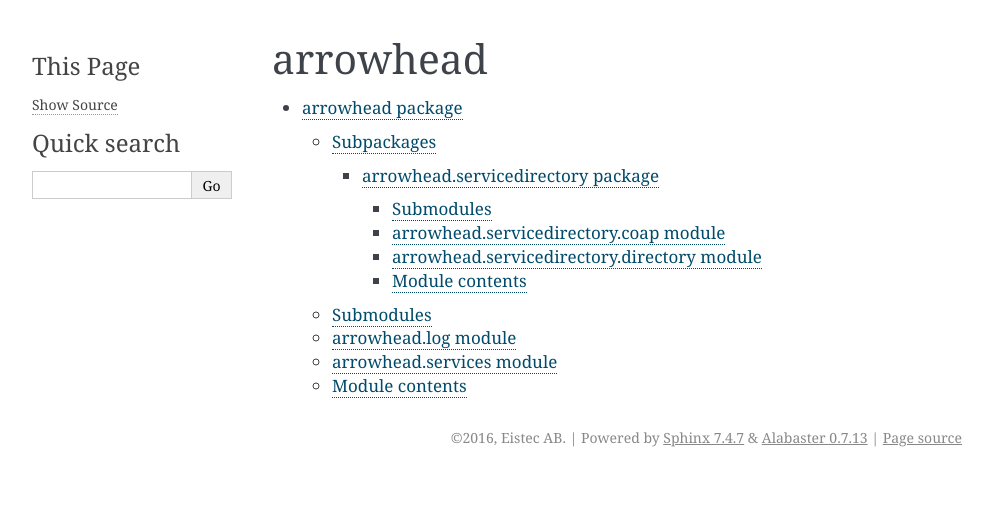
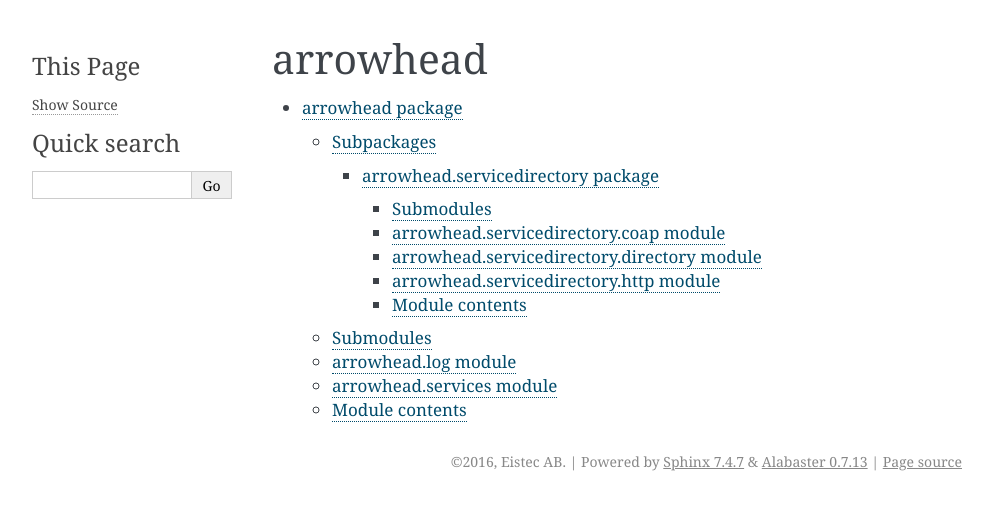
Before and after one commit to eistec/arrowhead-python, a Sphinx documentation site: the page built from docs/modules.rst, in a window 1280 px wide. Shown: the top 510 px of the page, without its empty margins (148-1141 px from the left). Built offline with Sphinx 7.4.7, drawn with Linux system fonts in a browser that asks for light colours.

Commit message:
docs: Add reference to http module

```diff
--- a/docs/arrowhead.servicedirectory.rst
+++ b/docs/arrowhead.servicedirectory.rst
@@ -20,6 +20,14 @@ arrowhead.servicedirectory.directory module
     :undoc-members:
     :show-inheritance:
 
+arrowhead.servicedirectory.http module
+--------------------------------------
+
+.. automodule:: arrowhead.servicedirectory.http
+    :members:
+    :undoc-members:
+    :show-inheritance:
+
 
 Module contents
 ---------------
```
